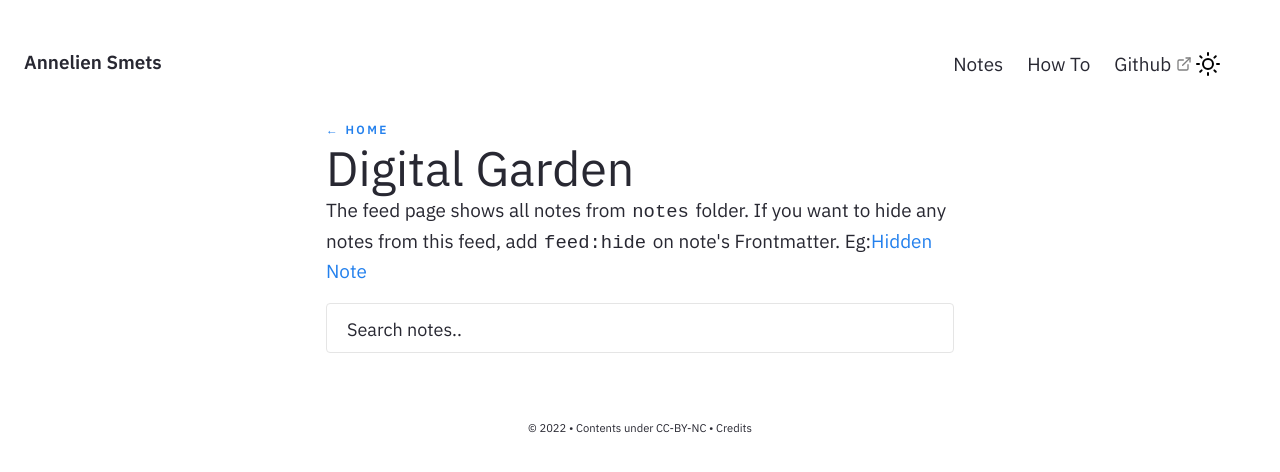
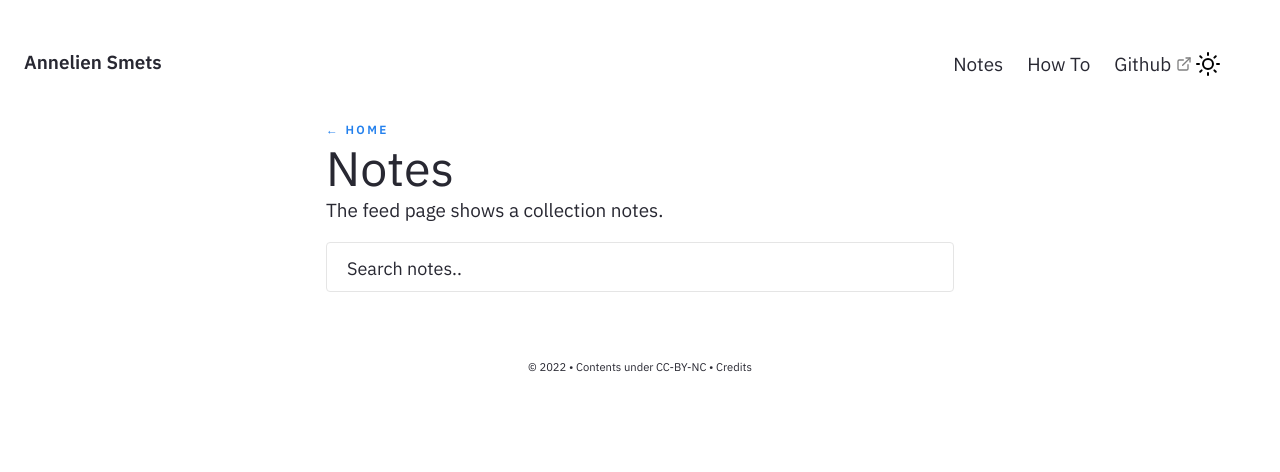
Before and after one commit to anneliensmets/anneliensmets.github.io, a Jekyll site: the page built from pages/notes.md, in a window 1280 px wide. Shown: the top 472 px of the page. Built offline with Jekyll 4.4.1, drawn with Linux system fonts in a browser that asks for light colours.

Commit message:
Update notes.md

```diff
--- a/pages/notes.md
+++ b/pages/notes.md
@@ -2,7 +2,7 @@
 layout: Post
 permalink: /notes
 feedformat: card
-title: Digital Garden
+title: Notes
 ---
 
-The feed page shows all notes from `notes` folder. If you want to hide any notes from this feed, add `feed:hide` on note's Frontmatter. Eg:[[Hidden Note]]
+The feed page shows a collection notes.
```
